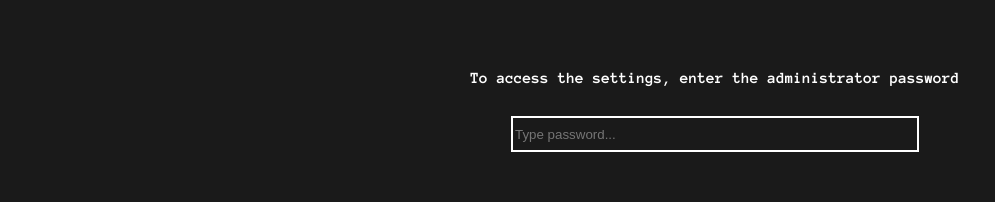
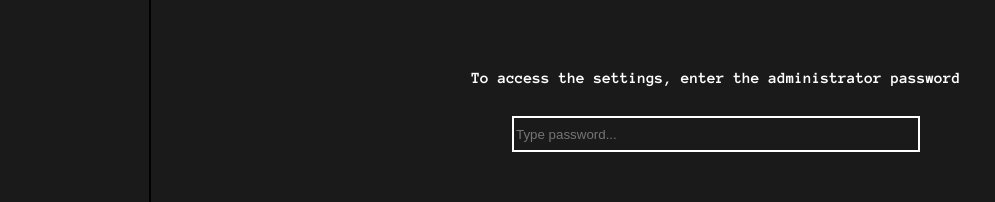
Before and after one commit to damaloonazhret/internship, a React app: page /login in a window 1280 px wide. Shown: the part 289-491 px from the top of the page, without its empty margins (0-995 px from the left). Built offline with nearby package versions, Linux system fonts and the light colour scheme; no server answers.

Commit message:
fix: validate styles, validate input focus

```diff
--- a/src/index.scss
+++ b/src/index.scss
@@ -489,7 +489,11 @@ a.white {
   display: flex;
   gap: 30px;
   flex-direction: column;
+  height: 100%;
+  width: 100%;
   align-items: center;
+  justify-content: center;
+  border-left: 2px solid black;
   &__password {
     height: 30px;
     width: 400px;
--- a/src/pages/Validate/Validate.js
+++ b/src/pages/Validate/Validate.js
@@ -1,4 +1,4 @@
-import { useCallback, useRef, useState } from "react";
+import {useCallback, useLayoutEffect, useRef, useState} from "react";
 import { Text } from "../../components/common/InfoText/Text";
 import { InputWithError } from "../../components/common/Input/InputWithError";
 import { setCookie } from "../../services/cookie/setCookie";
@@ -20,6 +20,10 @@ export const Validate = (props) => {
       setError(passCheck.error);
     }
   };
+
+  useLayoutEffect(() => {
+    passwordRef.current.focus();
+  }, []);
 
   const setPass = useCallback((value) => {
     setUserPass(value);
```
